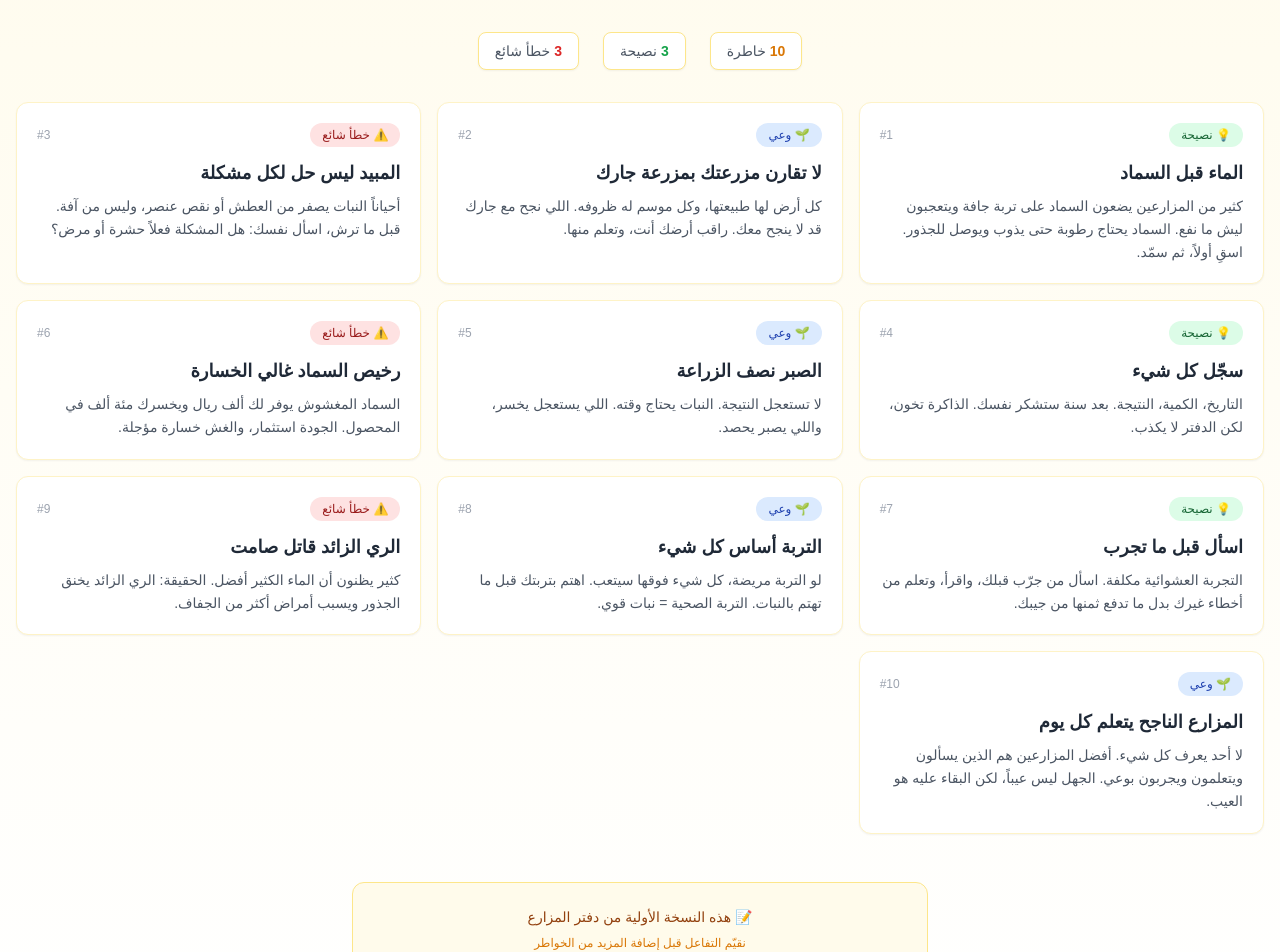
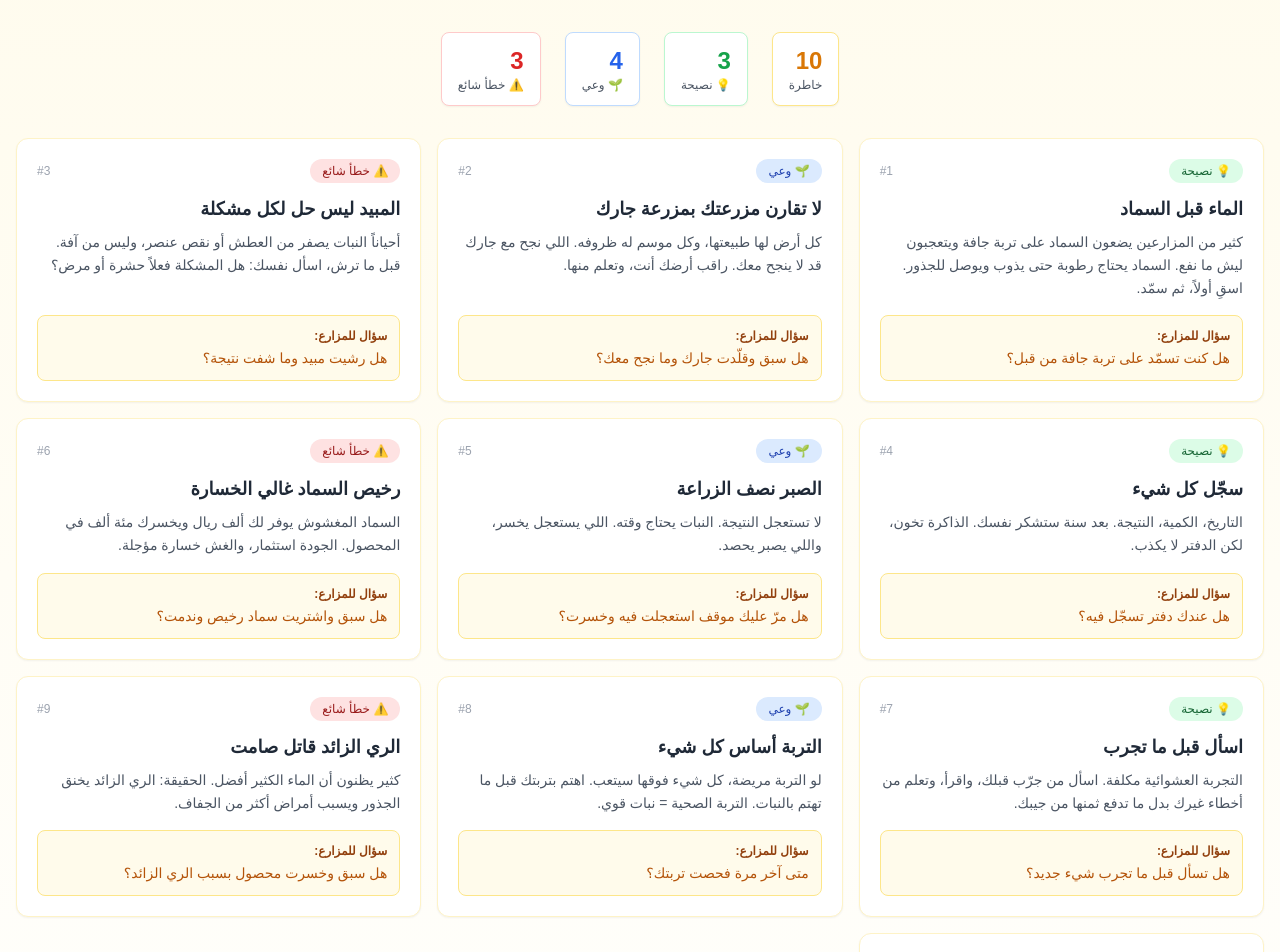
Before and after one commit to lybdalhkymmnswr-ui/yemen-smart-agriculture, a Next.js app: page /farmer-notebook in a window 1280 px wide. Shown: the part 280-1232 px from the top of the page. Built offline with nearby package versions, Linux system fonts and the light colour scheme; no server answers.

Commit message:
تحسينات V1 لدفتر المزارع: سؤال تحفيزي + عدّاد + سطر ختامي

```diff
--- a/src/app/farmer-notebook/page.tsx
+++ b/src/app/farmer-notebook/page.tsx
@@ -2,67 +2,77 @@
 
 import Link from 'next/link';
 
-// بيانات الخواطر - 10 خواطر قصيرة
+// بيانات الخواطر - 10 خواطر قصيرة مع أسئلة تحفيزية
 const thoughts = [
   {
     id: 1,
     title: 'الماء قبل السماد',
     content: 'كثير من المزارعين يضعون السماد على تربة جافة ويتعجبون ليش ما نفع. السماد يحتاج رطوبة حتى يذوب ويوصل للجذور. اسقِ أولاً، ثم سمّد.',
     category: 'نصيحة',
+    question: 'هل كنت تسمّد على تربة جافة من قبل؟',
   },
   {
     id: 2,
     title: 'لا تقارن مزرعتك بمزرعة جارك',
     content: 'كل أرض لها طبيعتها، وكل موسم له ظروفه. اللي نجح مع جارك قد لا ينجح معك. راقب أرضك أنت، وتعلم منها.',
     category: 'وعي',
+    question: 'هل سبق وقلّدت جارك وما نجح معك؟',
   },
   {
     id: 3,
     title: 'المبيد ليس حل لكل مشكلة',
     content: 'أحياناً النبات يصفر من العطش أو نقص عنصر، وليس من آفة. قبل ما ترش، اسأل نفسك: هل المشكلة فعلاً حشرة أو مرض؟',
     category: 'خطأ شائع',
+    question: 'هل رشيت مبيد وما شفت نتيجة؟',
   },
   {
     id: 4,
     title: 'سجّل كل شيء',
     content: 'التاريخ، الكمية، النتيجة. بعد سنة ستشكر نفسك. الذاكرة تخون، لكن الدفتر لا يكذب.',
     category: 'نصيحة',
+    question: 'هل عندك دفتر تسجّل فيه؟',
   },
   {
     id: 5,
     title: 'الصبر نصف الزراعة',
     content: 'لا تستعجل النتيجة. النبات يحتاج وقته. اللي يستعجل يخسر، واللي يصبر يحصد.',
     category: 'وعي',
+    question: 'هل مرّ عليك موقف استعجلت فيه وخسرت؟',
   },
   {
     id: 6,
     title: 'رخيص السماد غالي الخسارة',
     content: 'السماد المغشوش يوفر لك ألف ريال ويخسرك مئة ألف في المحصول. الجودة استثمار، والغش خسارة مؤجلة.',
     category: 'خطأ شائع',
+    question: 'هل سبق واشتريت سماد رخيص وندمت؟',
   },
   {
     id: 7,
     title: 'اسأل قبل ما تجرب',
     content: 'التجربة العشوائية مكلفة. اسأل من جرّب قبلك، واقرأ، وتعلم من أخطاء غيرك بدل ما تدفع ثمنها من جيبك.',
     category: 'نصيحة',
+    question: 'هل تسأل قبل ما تجرب شيء جديد؟',
   },
   {
     id: 8,
     title: 'التربة أساس كل شيء',
     content: 'لو التربة مريضة، كل شيء فوقها سيتعب. اهتم بتربتك قبل ما تهتم بالنبات. التربة الصحية = نبات قوي.',
     category: 'وعي',
+    question: 'متى آخر مرة فحصت تربتك؟',
   },
   {
     id: 9,
     title: 'الري الزائد قاتل صامت',
     content: 'كثير يظنون أن الماء الكثير أفضل. الحقيقة: الري الزائد يخنق الجذور ويسبب أمراض أكثر من الجفاف.',
     category: 'خطأ شائع',
+    question: 'هل سبق وخسرت محصول بسبب الري الزائد؟',
   },
   {
     id: 10,
     title: 'المزارع الناجح يتعلم كل يوم',
     content: 'لا أحد يعرف كل شيء. أفضل المزارعين هم الذين يسألون ويتعلمون ويجربون بوعي. الجهل ليس عيباً، لكن البقاء عليه هو العيب.',
     category: 'وعي',
+    question: 'هل تعلمت شيء جديد هذا الأسبوع؟',
   },
 ];
 
@@ -81,6 +91,12 @@ const categoryIcons: { [key: string]: string } = {
 };
 
 export default function FarmerNotebookPage() {
+  // حساب العدّادات
+  const totalThoughts = thoughts.length;
+  const tipsCount = thoughts.filter(t => t.category === 'نصيحة').length;
+  const awarenessCount = thoughts.filter(t => t.category === 'وعي').length;
+  const mistakesCount = thoughts.filter(t => t.category === 'خطأ شائع').length;
+
   return (
     <div className="min-h-screen bg-gradient-to-b from-amber-50 to-white" dir="rtl">
       {/* Header */}
@@ -99,19 +115,23 @@ export default function FarmerNotebookPage() {
 
       {/* Main Content */}
       <main className="container mx-auto px-4 py-8">
-        {/* Stats */}
-        <div className="flex justify-center gap-6 mb-8 text-sm">
-          <div className="bg-white rounded-lg px-4 py-2 shadow-sm border border-amber-200">
-            <span className="text-amber-600 font-bold">{thoughts.length}</span>
-            <span className="text-gray-600 mr-1">خاطرة</span>
+        {/* Stats - العدّاد */}
+        <div className="flex justify-center gap-4 md:gap-6 mb-8 text-sm flex-wrap">
+          <div className="bg-white rounded-lg px-4 py-3 shadow-sm border border-amber-200">
+            <div className="text-2xl font-bold text-amber-600">{totalThoughts}</div>
+            <div className="text-gray-600 text-xs">خاطرة</div>
           </div>
-          <div className="bg-white rounded-lg px-4 py-2 shadow-sm border border-amber-200">
-            <span className="text-green-600 font-bold">{thoughts.filter(t => t.category === 'نصيحة').length}</span>
-            <span className="text-gray-600 mr-1">نصيحة</span>
+          <div className="bg-white rounded-lg px-4 py-3 shadow-sm border border-green-200">
+            <div className="text-2xl font-bold text-green-600">{tipsCount}</div>
+            <div className="text-gray-600 text-xs">💡 نصيحة</div>
           </div>
-          <div className="bg-white rounded-lg px-4 py-2 shadow-sm border border-amber-200">
-            <span className="text-red-600 font-bold">{thoughts.filter(t => t.category === 'خطأ شائع').length}</span>
-            <span className="text-gray-600 mr-1">خطأ شائع</span>
+          <div className="bg-white rounded-lg px-4 py-3 shadow-sm border border-blue-200">
+            <div className="text-2xl font-bold text-blue-600">{awarenessCount}</div>
+            <div className="text-gray-600 text-xs">🌱 وعي</div>
+          </div>
+          <div className="bg-white rounded-lg px-4 py-3 shadow-sm border border-red-200">
+            <div className="text-2xl font-bold text-red-600">{mistakesCount}</div>
+            <div className="text-gray-600 text-xs">⚠️ خطأ شائع</div>
           </div>
         </div>
 
@@ -120,7 +140,7 @@ export default function FarmerNotebookPage() {
           {thoughts.map((thought) => (
             <article
               key={thought.id}
-              className="bg-white rounded-xl shadow-sm border border-amber-100 p-5 hover:shadow-md transition-shadow"
+              className="bg-white rounded-xl shadow-sm border border-amber-100 p-5 hover:shadow-md transition-shadow flex flex-col"
             >
               {/* Category Badge */}
               <div className="flex items-center justify-between mb-3">
@@ -136,21 +156,24 @@ export default function FarmerNotebookPage() {
               </h2>
 
               {/* Content */}
-              <p className="text-gray-600 text-sm leading-relaxed">
+              <p className="text-gray-600 text-sm leading-relaxed mb-4 flex-grow">
                 {thought.content}
               </p>
+
+              {/* سؤال للمزارع */}
+              <div className="bg-amber-50 rounded-lg p-3 border border-amber-200 mt-auto">
+                <p className="text-amber-800 text-xs font-bold mb-1">سؤال للمزارع:</p>
+                <p className="text-amber-700 text-sm">{thought.question}</p>
+              </div>
             </article>
           ))}
         </div>
 
-        {/* Footer Note */}
+        {/* السطر الختامي */}
         <div className="mt-12 text-center">
-          <div className="bg-amber-50 rounded-xl p-6 max-w-xl mx-auto border border-amber-200">
-            <p className="text-amber-800 text-sm mb-2">
-              📝 هذه النسخة الأولية من دفتر المزارع
-            </p>
-            <p className="text-amber-600 text-xs">
-              نقيّم التفاعل قبل إضافة المزيد من الخواطر
+          <div className="bg-gradient-to-r from-amber-100 to-amber-50 rounded-xl p-8 max-w-2xl mx-auto border border-amber-300">
+            <p className="text-amber-900 text-lg font-bold">
+              &ldquo;هذا الدفتر ليس للقراءة فقط… بل لإعادة التفكير.&rdquo;
             </p>
           </div>
         </div>
```
